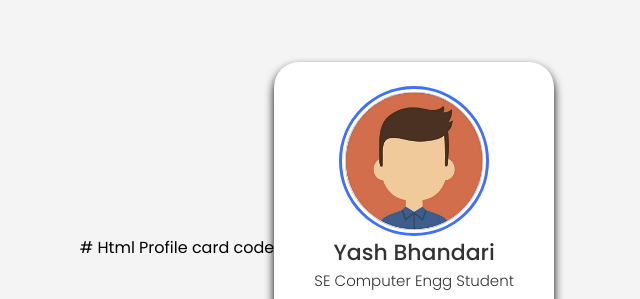
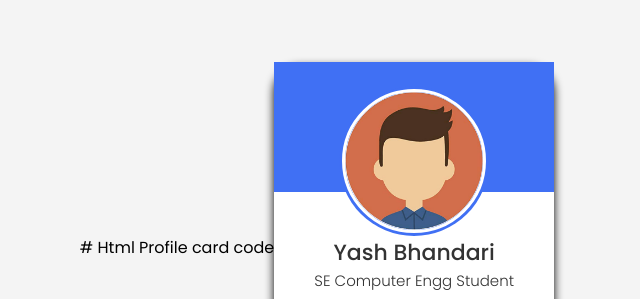
Before and after one commit to yashbhandarii/HTML-CSS-Project, a plain HTML site: page My Profile Card?/index.html in a window 1280 px wide. Shown: the part 153-452 px from the top of the page, without its empty margins (323-963 px from the left). Drawn offline with nearby package versions, Linux system fonts and the light colour scheme.

Commit message:
Update style.css

```diff
--- a/My Profile Card?/style.css
+++ b/My Profile Card?/style.css
@@ -1,4 +1,3 @@
-
 
 @import url('https://fonts.googleapis.com/css2?family=Poppins:wght@300;400;500;600&display=swap');
 
@@ -25,6 +24,16 @@ body{
     padding: 24px;
     border-radius: 25px;
     box-shadow: 0 5px 10px black;
+    position: relative;
+}
+.Profile-card::before{
+    content: '';
+    position: absolute;
+    height: 35%;
+    width: 100%;
+    top: 0;
+    left: 0;
+    background-color: #4070f4;
 }
 .img{
     position: relative;
```
